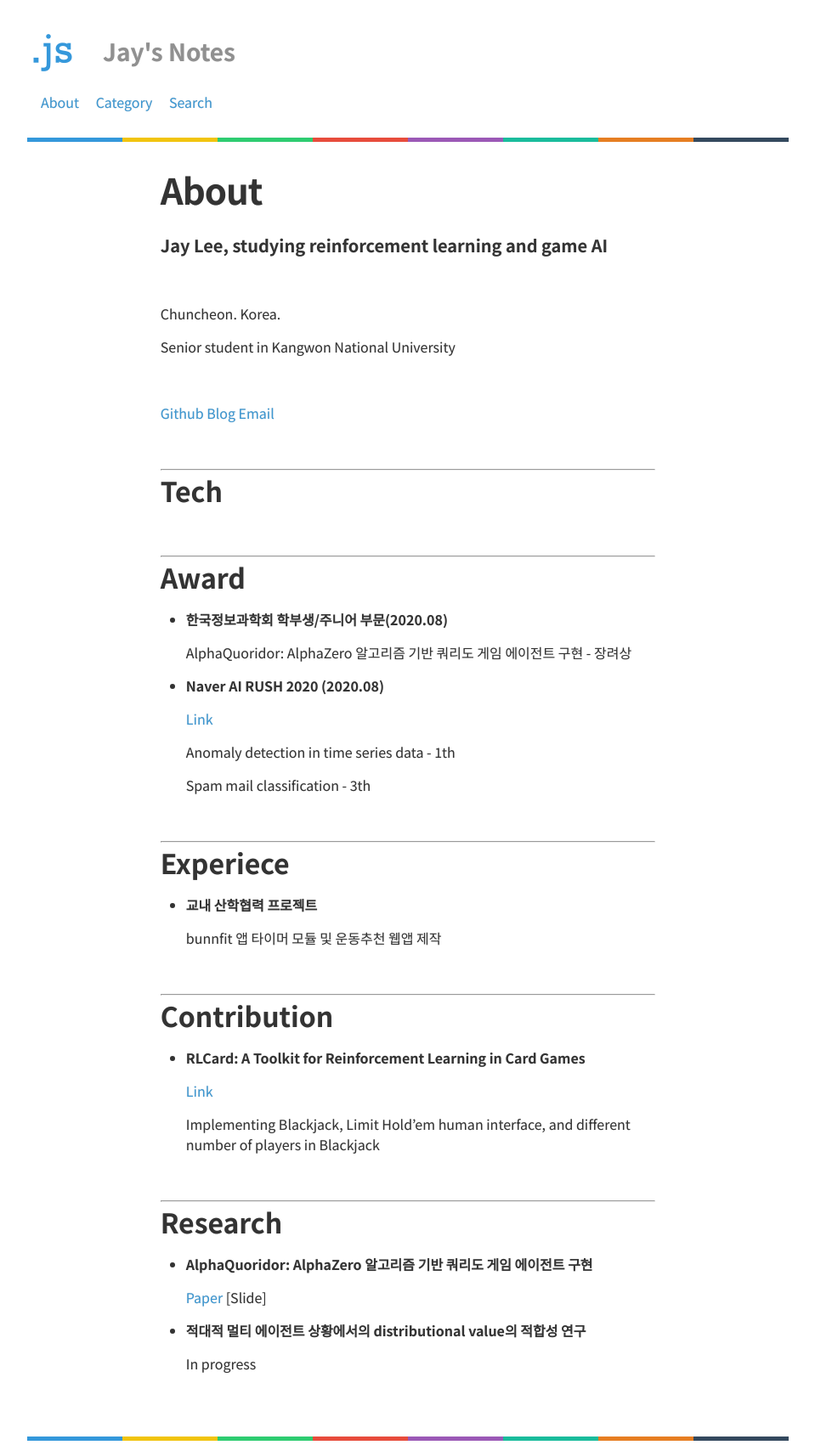
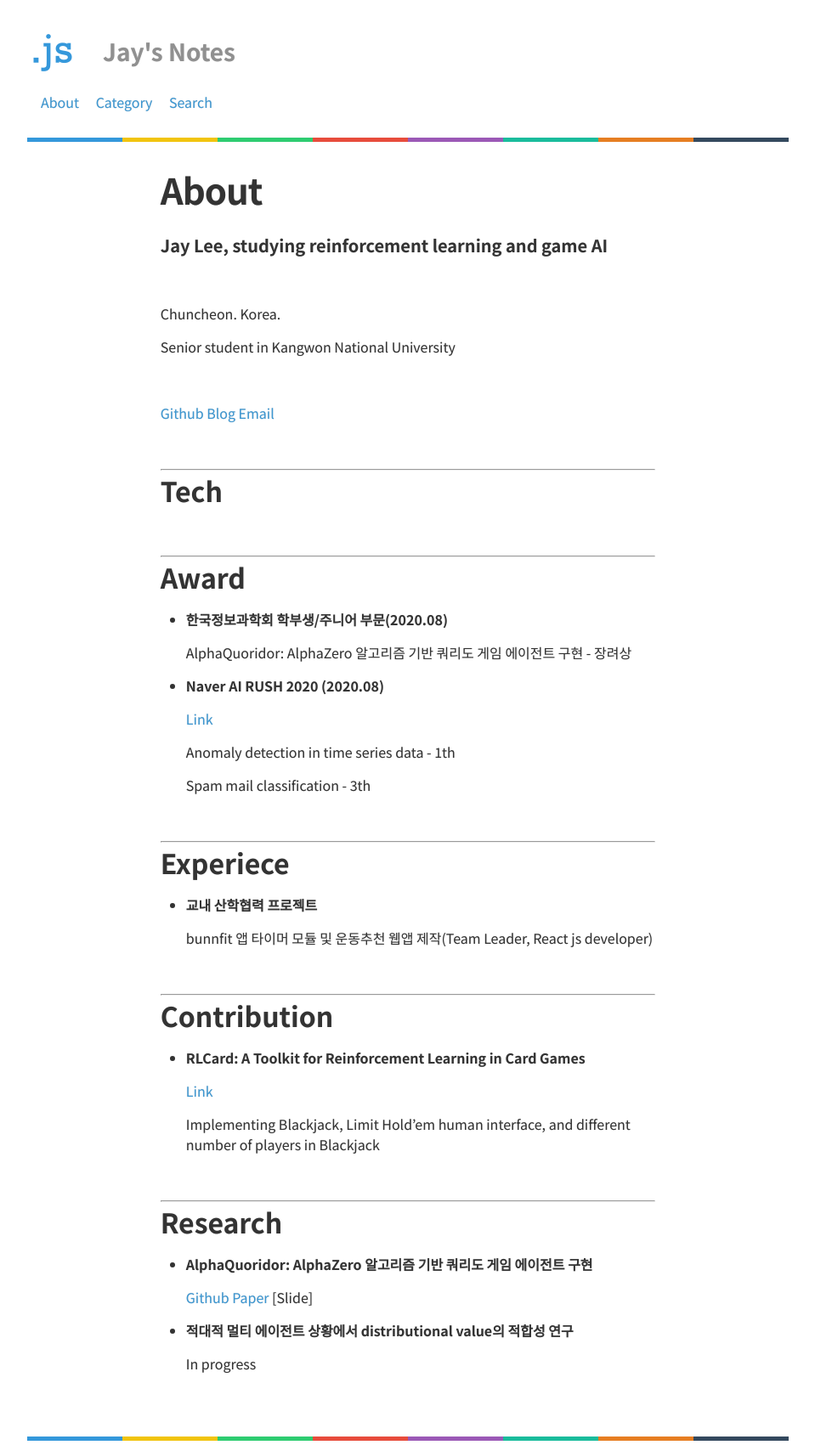
Before and after one commit to Clarit7/clarit7.github.io, a Jekyll site: the page built from about.md, in a window 1280 px wide. Shown: the whole page at 85% size, without its empty margins (160-1119 px from the left). Built offline with Jekyll 4.4.1, drawn with Linux system fonts in a browser that asks for light colours; some web fonts are replaced.

Commit message:
Update about.md

```diff
--- a/about.md
+++ b/about.md
@@ -22,6 +22,7 @@ Senior student in Kangwon National University
 ***
 
 ## Tech
+
 
 <br/>
 
@@ -49,7 +50,7 @@ Senior student in Kangwon National University
 
 * **교내 산학협력 프로젝트**
 
-  bunnfit 앱 타이머 모듈 및 운동추천 웹앱 제작
+  bunnfit 앱 타이머 모듈 및 운동추천 웹앱 제작(Team Leader, React js developer)
 
 <br/>
 
@@ -71,8 +72,8 @@ Senior student in Kangwon National University
 
 * **AlphaQuoridor: AlphaZero 알고리즘 기반 쿼리도 게임 에이전트 구현**
 
-  [Paper](https://www.dbpia.co.kr/Journal/articleDetail?nodeId=NODE09874821)   [Slide]
+  [Github](https://github.com/Clarit7/AlphaZero_Quoridor)   [Paper](https://www.dbpia.co.kr/Journal/articleDetail?nodeId=NODE09874821)   [Slide]
 
-* **적대적 멀티 에이전트 상황에서의 distributional value의 적합성 연구**
+* **적대적 멀티 에이전트 상황에서 distributional value의 적합성 연구**
 
   In progress
```
